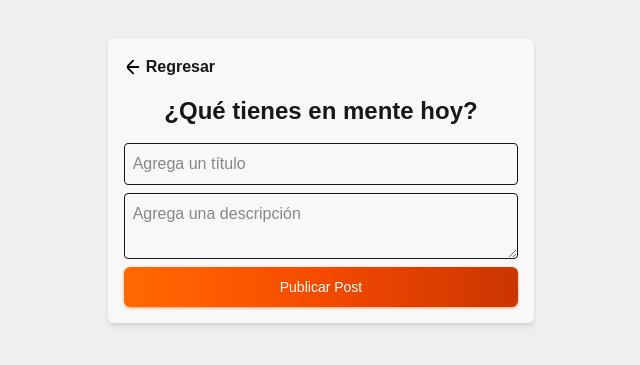
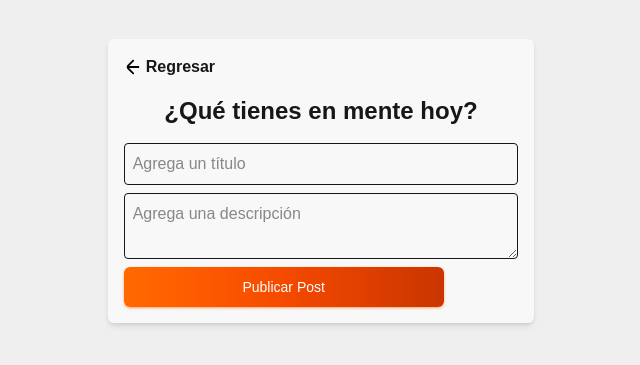
Before and after one commit to AlejandroCuriel/frontend-nextjs-crud-atomic, a Next.js app: page /posts/create in a window 1280 px wide. Shown: the part 219-584 px from the top of the page, without its empty margins (319-959 px from the left). Built offline with nearby package versions, Linux system fonts and the light colour scheme.

Commit message:
Actualizar estilos del botón para el ancho

```diff
--- a/src/app/globals.css
+++ b/src/app/globals.css
@@ -19,7 +19,7 @@ body {
 }
 
 .btn {
-  @apply text-white bg-gradient-to-r hover:bg-gradient-to-br shadow font-medium text-sm px-4 py-2.5 text-center leading-5 rounded-md cursor-pointer;
+  @apply text-white bg-gradient-to-r hover:bg-gradient-to-br shadow font-medium text-sm px-4 py-2.5 text-center leading-5 rounded-md cursor-pointer w-full md:w-80;
 }
 
 .btn--inactivo {
```
